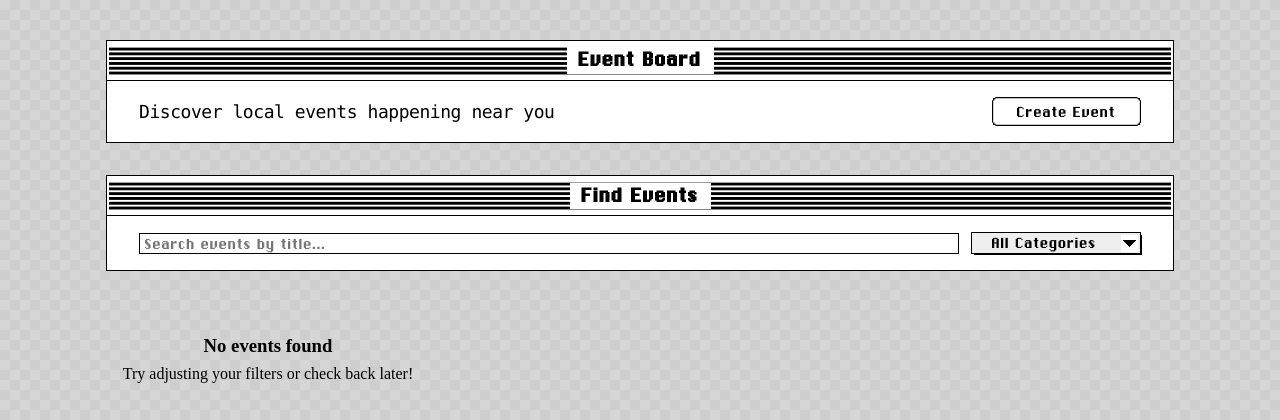
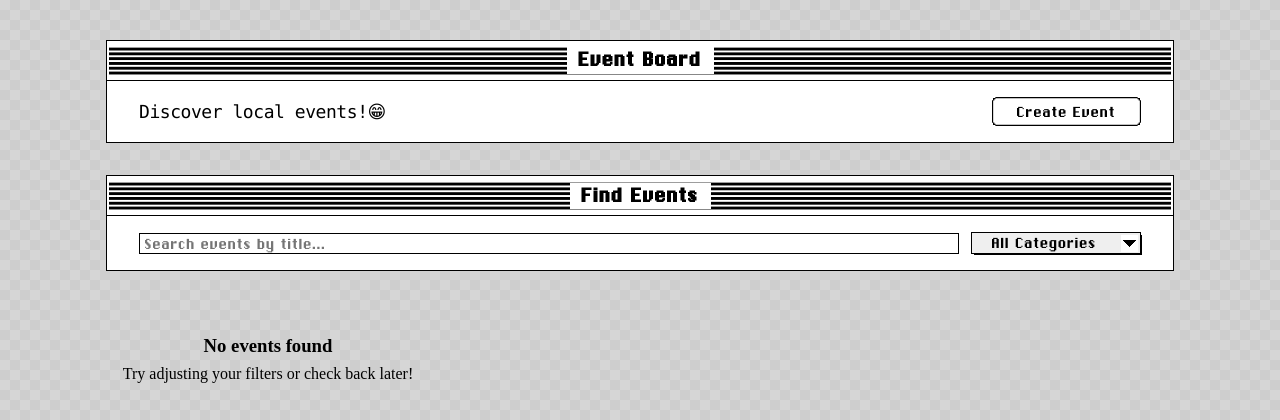
Before and after one commit to Huda-Mansoori/ai-community-event-board, a Flask app: page / in a window 1280 px wide. Shown: the top 420 px of the page. Run offline with Flask 3, Linux system fonts and the light colour scheme; data that the repository does not hold is empty; some libraries are stand-ins or nearby versions.

Commit message:
Changed description

```diff
--- a/templates/index.html
+++ b/templates/index.html
@@ -17,7 +17,7 @@
             </div>
             <div class="separator"></div>
             <div class="window-pane header-pane">
-                <p>Discover local events happening near you</p>
+                <p>Discover local events!😁</p>
                 <button class="btn btn-create-event" onclick="openCreateModal()">Create Event</button>
             </div>
         </div>
```
